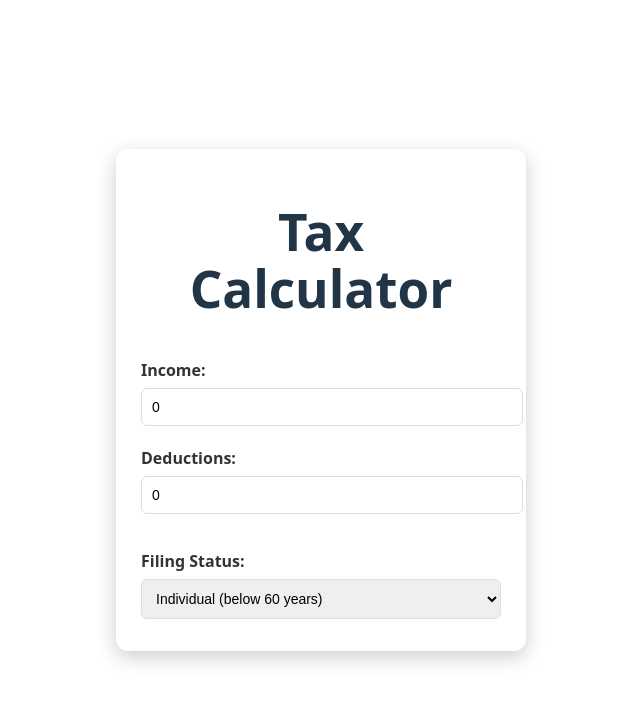
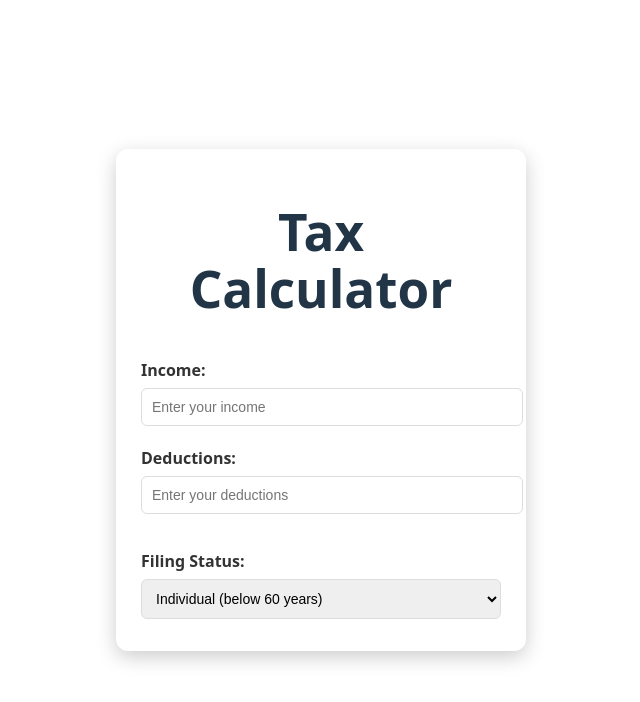
Before and after one commit to Rithika-07/Tax-calculator, a React (Vite) app: page / in a window 1280 px wide. Shown: the top 702 px of the page, without its empty margins (319-959 px from the left). Built offline with nearby package versions, Linux system fonts and the light colour scheme.

Commit message:
Input field modified

```diff
--- a/src/App.tsx
+++ b/src/App.tsx
@@ -1,29 +1,17 @@
-import { useState } from 'react'
 import './App.css'
-import IncomeDeductionsInput from "./components/IncomeDeductionsInput.tsx";
-import FilingStatusSelect from "./components/FilingStatusSelect.tsx";
+import {FilingStatusSelect} from "./components/FilingStatusSelect.tsx";
+import { IncomeDeductionsInput } from './components/IncomeDeductionsInput.tsx';
+
 
 function App() {
-  const [income, setIncome] = useState<number>(0);
-  const [deductions, setDeductions] = useState<number>(0);
-  const [status, setStatus] = useState<string>("Indivudual");
-
   return (
-
       <div className ="input-container">
         <h1>Tax Calculator</h1>
-
         <form className="tax-form">
-          <IncomeDeductionsInput
-          income ={income}
-          setIncome={setIncome}
-          deductions={deductions}
-          setDeductions={setDeductions}
-          />
-
-          <FilingStatusSelect status={status} setStatus={setStatus} />
-          </form>
-          </div>
+          <IncomeDeductionsInput/>
+          <FilingStatusSelect />
+        </form>
+        </div>
   );
 }
 export default App;
--- a/src/components/FilingStatusSelect.tsx
+++ b/src/components/FilingStatusSelect.tsx
@@ -1,9 +1,8 @@
-import React from "react";
-type Props ={
-    status: string;
-    setStatus: React.Dispatch<React.SetStateAction<string>>;
-}
-const FilingStatusSelect: React.FC<Props> = ({ status, setStatus }) => {
+import { useState } from "react";
+
+export const FilingStatusSelect= () => {
+    const [status, setStatus] = useState<string>("Indivudual");
+
     return (
     <div className="form-group">
         <label>Filing Status:</label>
@@ -17,5 +16,3 @@ const FilingStatusSelect: React.FC<Props> = ({ status, setStatus }) => {
         </div>
     );
 };
-
-export default FilingStatusSelect;
--- a/src/components/IncomeDeductionsInput.tsx
+++ b/src/components/IncomeDeductionsInput.tsx
@@ -1,37 +1,24 @@
-import React from 'react';
+import { useState } from 'react';
 
-type Props = {
-    income : number;
-    setIncome: React.Dispatch<React.SetStateAction<number>>;
-    deductions:number;
-    setDeductions: React.Dispatch<React.SetStateAction<number>>;
-};
+export const IncomeDeductionsInput=() => {
+    const [income, setIncome] = useState<string>("");
+    const [deductions, setDeductions] = useState<string>("");
 
-const IncomeDeductionsInput: React.FC<Props>=({
-    income,
-    setIncome,
-    deductions,
-    setDeductions,
-
-}) => {
-   return (
+    return (
     <div className="form-group">
-          <label>Income:</label>
+        <label>Income:</label>
         <input
         type="number"
         value={income}
-        onChange={(e) => setIncome(Number(e.target.value))}
+        onChange={(e) => setIncome((e.target.value))}
         placeholder='Enter your income'/>
-
-         <label>Deductions:</label>
+      <label>Deductions:</label>
       <input
         type="number"
         value={deductions}
-        onChange={(e) => setDeductions(Number(e.target.value))}
+        onChange={(e) => setDeductions((e.target.value))}
         placeholder="Enter your deductions"
       />
-
     </div>
    )
 };
-export default IncomeDeductionsInput;
```
Lines whose indentation alone changed are shown as unchanged.
